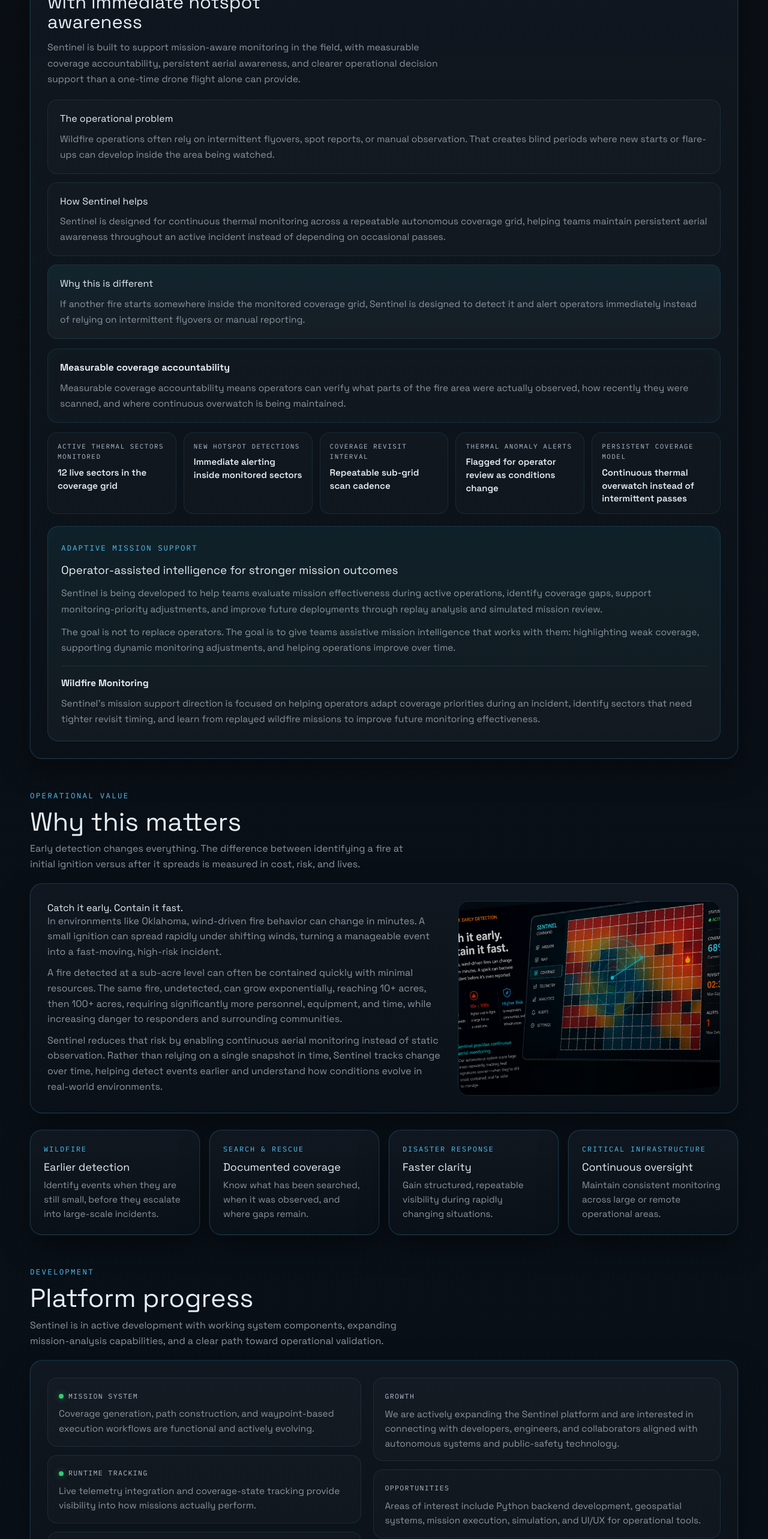
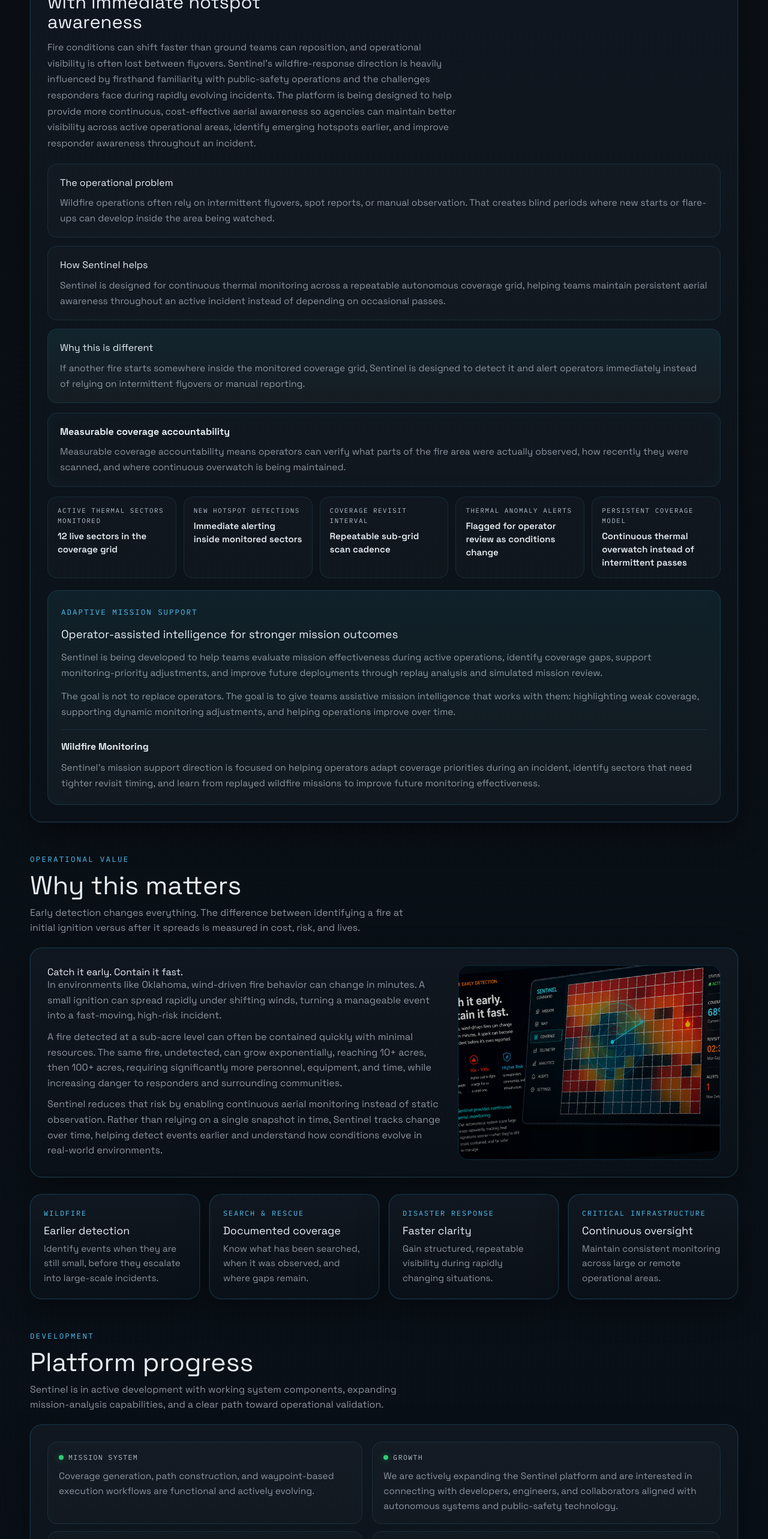
Before and after one commit to scjohnson243/sjresponsesystems-website, a Next.js app: page / in a window 1280 px wide. Shown: the part 2398-4964 px from the top of the page at 60% size. Built offline with nearby package versions, Linux system fonts and the light colour scheme.

Commit message:
Tweaking Site.

```diff
--- a/components/site/DevelopmentStatus.tsx
+++ b/components/site/DevelopmentStatus.tsx
@@ -22,16 +22,19 @@
 const growthItems = [
   {
     tag: "Growth",
+    live: true,
     copy:
       "We are actively expanding the Sentinel platform and are interested in connecting with developers, engineers, and collaborators aligned with autonomous systems and public-safety technology.",
   },
   {
     tag: "Opportunities",
+    live: true,
     copy:
       "Areas of interest include Python backend development, geospatial systems, mission execution, simulation, and UI/UX for operational tools.",
   },
   {
     tag: "Get involved",
+    live: true,
     copy:
       "If you're interested in contributing, collaborating, or exploring opportunities, reach out through the contact section below.",
   },
@@ -69,7 +72,10 @@
           <div className="status-stack">
             {growthItems.map((item) => (
               <div key={item.tag} className="status-box">
-                <div className="tag">{item.tag}</div>
+                <div className="tag">
+                  {item.live ? <span className="live" /> : null}
+                  {item.tag}
+                </div>
                 <p>{item.copy}</p>
               </div>
             ))}
--- a/components/site/OperationalApplications.tsx
+++ b/components/site/OperationalApplications.tsx
@@ -2,16 +2,13 @@
 
 import { useState } from "react";
 
-type ScenarioId =
-  | "wildfire"
-  | "sar"
-  | "tornado"
-  | "infrastructure";
+type ScenarioId = "wildfire" | "sar" | "tornado" | "infrastructure";
 
 type Scenario = {
   id: ScenarioId;
   tabLabel: string;
   title: string;
+  intro: string;
   problem: string;
   sentinelHelps: string;
   differentiator: string;
@@ -25,13 +22,16 @@
     id: "wildfire",
     tabLabel: "Wildfire Monitoring",
     title: "Persistent wildfire monitoring with immediate hotspot awareness",
+    intro:
+      "Fire conditions can shift faster than ground teams can reposition, and operational visibility is often lost between flyovers. Sentinel’s wildfire-response direction is heavily influenced by firsthand familiarity with public-safety operations and the challenges responders face during rapidly evolving incidents. The platform is being designed to help provide more continuous, cost-effective aerial awareness so agencies can maintain better visibility across active operational areas, identify emerging hotspots earlier, and improve responder awareness throughout an incident.",
     problem:
       "Wildfire operations often rely on intermittent flyovers, spot reports, or manual observation. That creates blind periods where new starts or flare-ups can develop inside the area being watched.",
     sentinelHelps:
       "Sentinel is designed for continuous thermal monitoring across a repeatable autonomous coverage grid, helping teams maintain persistent aerial awareness throughout an active incident instead of depending on occasional passes.",
     differentiator:
       "If another fire starts somewhere inside the monitored coverage grid, Sentinel is designed to detect it and alert operators immediately instead of relying on intermittent flyovers or manual reporting.",
-    callout: "Measurable coverage accountability means operators can verify what parts of the fire area were actually observed, how recently they were scanned, and where continuous overwatch is being maintained.",
+    callout:
+      "Measurable coverage accountability means operators can verify what parts of the fire area were actually observed, how recently they were scanned, and where continuous overwatch is being maintained.",
     metrics: [
       { label: "Active thermal sectors monitored", value: "12 live sectors in the coverage grid" },
       { label: "New hotspot detections", value: "Immediate alerting inside monitored sectors" },
@@ -40,19 +40,22 @@
       { label: "Persistent coverage model", value: "Continuous thermal overwatch instead of intermittent passes" },
     ],
     missionSupport:
-      "Sentinel’s mission support direction is focused on helping operators adapt coverage priorities during an incident, identify sectors that need tighter revisit timing, and learn from replayed wildfire missions to improve future monitoring effectiveness.",
+      "Sentinel's mission support direction is focused on helping operators adapt coverage priorities during an incident, identify sectors that need tighter revisit timing, and learn from replayed wildfire missions to improve future monitoring effectiveness.",
   },
   {
     id: "sar",
     tabLabel: "Search & Rescue",
     title: "Search accountability that goes beyond a flown route",
+    intro:
+      "Part of Sentinel's search-and-rescue direction was shaped by a real missing-person incident connected to this project, where delayed response, incomplete aerial visibility, and uncertainty about what had actually been searched exposed serious operational gaps. That helped reinforce why measurable coverage accountability matters during active search operations.",
     problem:
       "In search operations, a completed flight path does not guarantee meaningful coverage. Teams still need to know what sectors were actually searched, how often they were revisited, and where visibility gaps remain.",
     sentinelHelps:
       "Sentinel supports measurable search accountability by tracking where the aircraft actually observed, how the search area was covered over time, and which sectors still need attention during an active mission.",
     differentiator:
       "Sentinel is designed to help teams understand what areas were actually observed, when they were searched, how often they were revisited, and where coverage gaps may still exist during active operations.",
-    callout: "Coverage accountability gives search leaders a defensible record of what sectors received observation and which parts of the mission still require follow-up.",
+    callout:
+      "Coverage accountability gives search leaders a defensible record of what sectors received observation and which parts of the mission still require follow-up.",
     metrics: [
       { label: "Sectors searched", value: "Logged by observed search area, not just route flown" },
       { label: "Coverage confidence", value: "Higher confidence where repeat observations were achieved" },
@@ -67,13 +70,16 @@
     id: "tornado",
     tabLabel: "Tornado Damage Assessment",
     title: "Rapid aerial overwatch after severe weather",
+    intro:
+      "In Oklahoma, severe weather can leave responders working in unstable conditions with blocked routes, scattered damage, and incomplete visibility across a wide area. This mission matters because teams need fast aerial context they can return to repeatedly as the response picture changes.",
     problem:
       "After a tornado or severe weather event, response teams need fast situational awareness across damaged neighborhoods, blocked routes, and changing access conditions. Ground reports alone are often incomplete in the first operational window.",
     sentinelHelps:
       "Sentinel supports rapid deployment after severe weather by helping teams establish repeatable aerial coverage missions for structural damage assessment, route monitoring, and persistent overwatch as response operations stabilize.",
     differentiator:
       "For Oklahoma-style severe weather response, Sentinel helps teams move from one-time reconnaissance to sustained aerial awareness, so damaged sectors, access routes, and changing conditions can be revisited and tracked over time.",
-    callout: "This turns aerial assessment into an operational record, not just a collection of flyovers, which matters when multiple agencies are working across a wide damage footprint.",
+    callout:
+      "This turns aerial assessment into an operational record, not just a collection of flyovers, which matters when multiple agencies are working across a wide damage footprint.",
     metrics: [
       { label: "Structures reviewed", value: "Prioritized by repeatable aerial sectors" },
       { label: "Route accessibility monitoring", value: "Tracked as ingress and egress conditions change" },
@@ -88,13 +94,16 @@
     id: "infrastructure",
     tabLabel: "Infrastructure & Energy Monitoring",
     title: "Repeatable corridor observation for remote assets",
+    intro:
+      "Remote infrastructure operations depend on consistent visibility across large areas where a single missed segment can matter. This mission exists to support repeatable inspection coverage, maintain awareness across rural corridors and remote assets, and help teams catch meaningful changes early.",
     problem:
       "Pipeline corridors, utility routes, and remote energy infrastructure need more than one-off inspections. Teams need repeatable coverage, anomaly awareness, and confidence that large operating areas were actually observed.",
     sentinelHelps:
       "Sentinel supports persistent monitoring of infrastructure and energy assets by enabling repeatable inspection coverage, corridor awareness, and change detection across remote or difficult-to-access environments.",
     differentiator:
       "Instead of simply logging that an aircraft flew the route, Sentinel is focused on whether the corridor was actually observed, where anomalies appeared, and how coverage compares across repeated monitoring cycles.",
-    callout: "Measurable coverage accountability helps infrastructure teams prove what was inspected, identify where follow-up is needed, and maintain persistent awareness across long operating corridors.",
+    callout:
+      "Measurable coverage accountability helps infrastructure teams prove what was inspected, identify where follow-up is needed, and maintain persistent awareness across long operating corridors.",
     metrics: [
       { label: "Corridor miles monitored", value: "Measured by observed route coverage" },
       { label: "Repeat inspection consistency", value: "Comparable pass-to-pass monitoring cadence" },
@@ -103,15 +112,17 @@
       { label: "Remote site revisit tracking", value: "Useful for remote assets and utility corridors" },
     ],
     missionSupport:
-      "For infrastructure teams, Sentinel’s adaptive mission support direction centers on helping operators compare repeated corridor coverage, identify where inspection consistency is slipping, and refine future monitoring routes through replay and simulated planning.",
+      "For infrastructure teams, Sentinel's adaptive mission support direction centers on helping operators compare repeated corridor coverage, identify where inspection consistency is slipping, and refine future monitoring routes through replay and simulated planning.",
   },
 ];
 
 export function OperationalApplications() {
-  const [activeScenarioId, setActiveScenarioId] = useState<ScenarioId>("wildfire");
+  const [activeScenarioId, setActiveScenarioId] =
+    useState<ScenarioId>("wildfire");
 
   const activeScenario =
-    scenarios.find((scenario) => scenario.id === activeScenarioId) ?? scenarios[0];
+    scenarios.find((scenario) => scenario.id === activeScenarioId) ??
+    scenarios[0];
 
   return (
     <div className="applications-shell">
@@ -135,12 +146,13 @@
               onClick={() => setActiveScenarioId(scenario.id)}
             >
               <span className="applications-tab-index">
-                {String(scenarios.findIndex((item) => item.id === scenario.id) + 1).padStart(
-                  2,
-                  "0",
-                )}
+                {String(
+                  scenarios.findIndex((item) => item.id === scenario.id) + 1,
+                ).padStart(2, "0")}
               </span>
-              <span className="applications-tab-label">{scenario.tabLabel}</span>
+              <span className="applications-tab-label">
+                {scenario.tabLabel}
+              </span>
             </button>
           );
         })}
@@ -156,12 +168,7 @@
           <div className="applications-copy-intro">
             <div className="signal-label">Operational outcomes</div>
             <h3 className="applications-title">{activeScenario.title}</h3>
-            <p className="applications-intro-copy">
-              Sentinel is built to support mission-aware monitoring in the
-              field, with measurable coverage accountability, persistent aerial
-              awareness, and clearer operational decision support than a
-              one-time drone flight alone can provide.
-            </p>
+            <p className="applications-intro-copy">{activeScenario.intro}</p>
           </div>
 
           <div className="applications-text-grid">
@@ -189,8 +196,12 @@
           <div className="applications-metrics">
             {activeScenario.metrics.map((metric) => (
               <div key={metric.label} className="applications-metric">
-                <span className="applications-metric-label">{metric.label}</span>
-                <span className="applications-metric-value">{metric.value}</span>
+                <span className="applications-metric-label">
+                  {metric.label}
+                </span>
+                <span className="applications-metric-value">
+                  {metric.value}
+                </span>
               </div>
             ))}
           </div>
--- a/styles/landing.css
+++ b/styles/landing.css
@@ -1283,17 +1283,23 @@
 .status-panel {
   display: grid;
   grid-template-columns: 0.95fr 1.05fr;
-  gap: 20px;
+  gap: 16px;
+  align-items: stretch;
 }
 
 .status-stack,
 .contact-list {
   display: grid;
-  gap: 14px;
+  gap: 12px;
   align-content: start;
+  grid-auto-rows: 1fr;
 }
 
 .status-box {
+  display: flex;
+  flex-direction: column;
+  justify-content: flex-start;
+  min-height: 100%;
   padding: 16px 18px;
 }
 
@@ -1305,13 +1311,14 @@
   text-transform: uppercase;
   letter-spacing: 0.12em;
   font-size: 0.72rem;
-  margin-bottom: 8px;
+  margin-bottom: 10px;
 }
 
 .status-box p,
 .contact-card p {
   margin: 0;
   font-size: 0.96rem;
+  line-height: 1.62;
 }
 
 .contact-grid {
```
